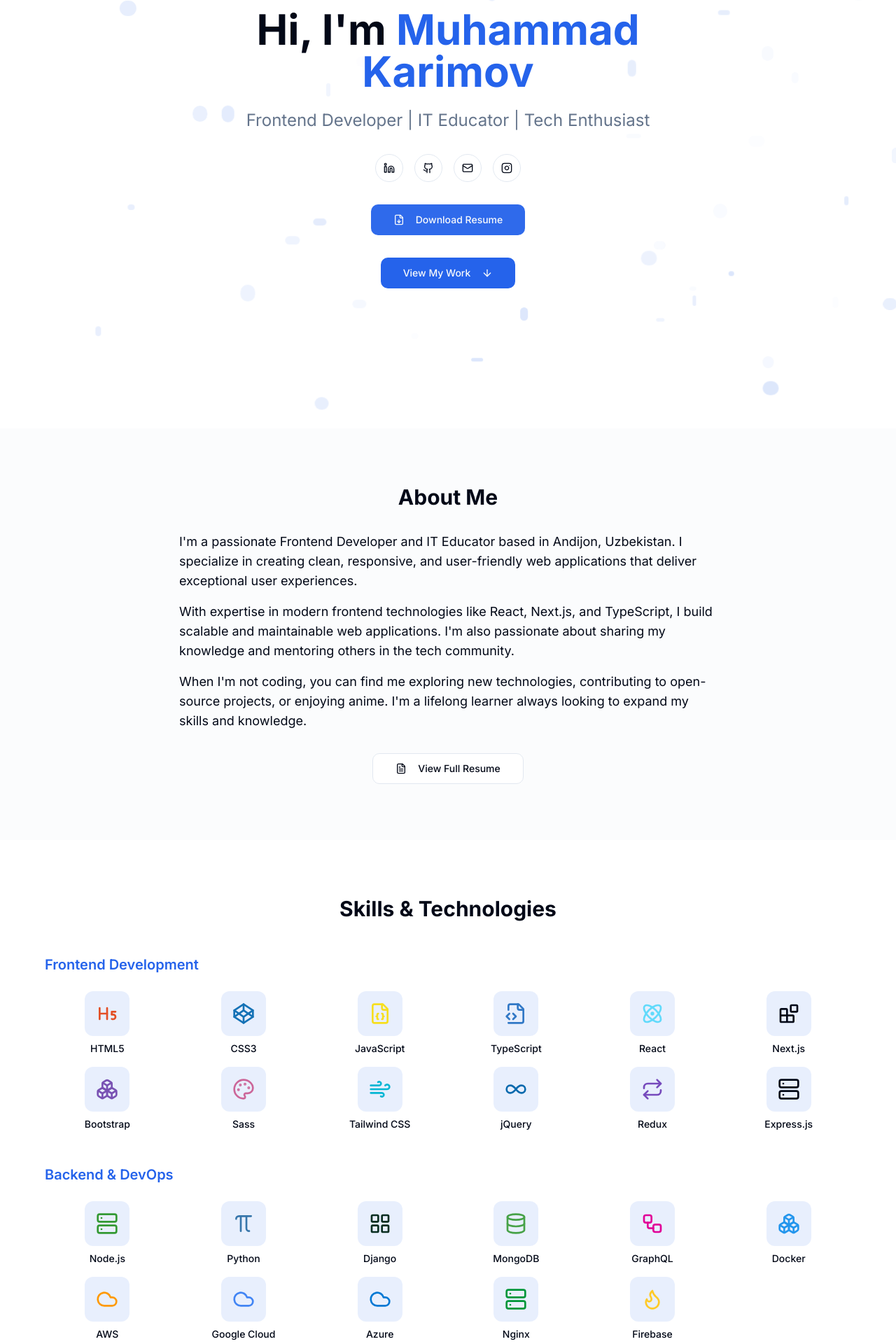
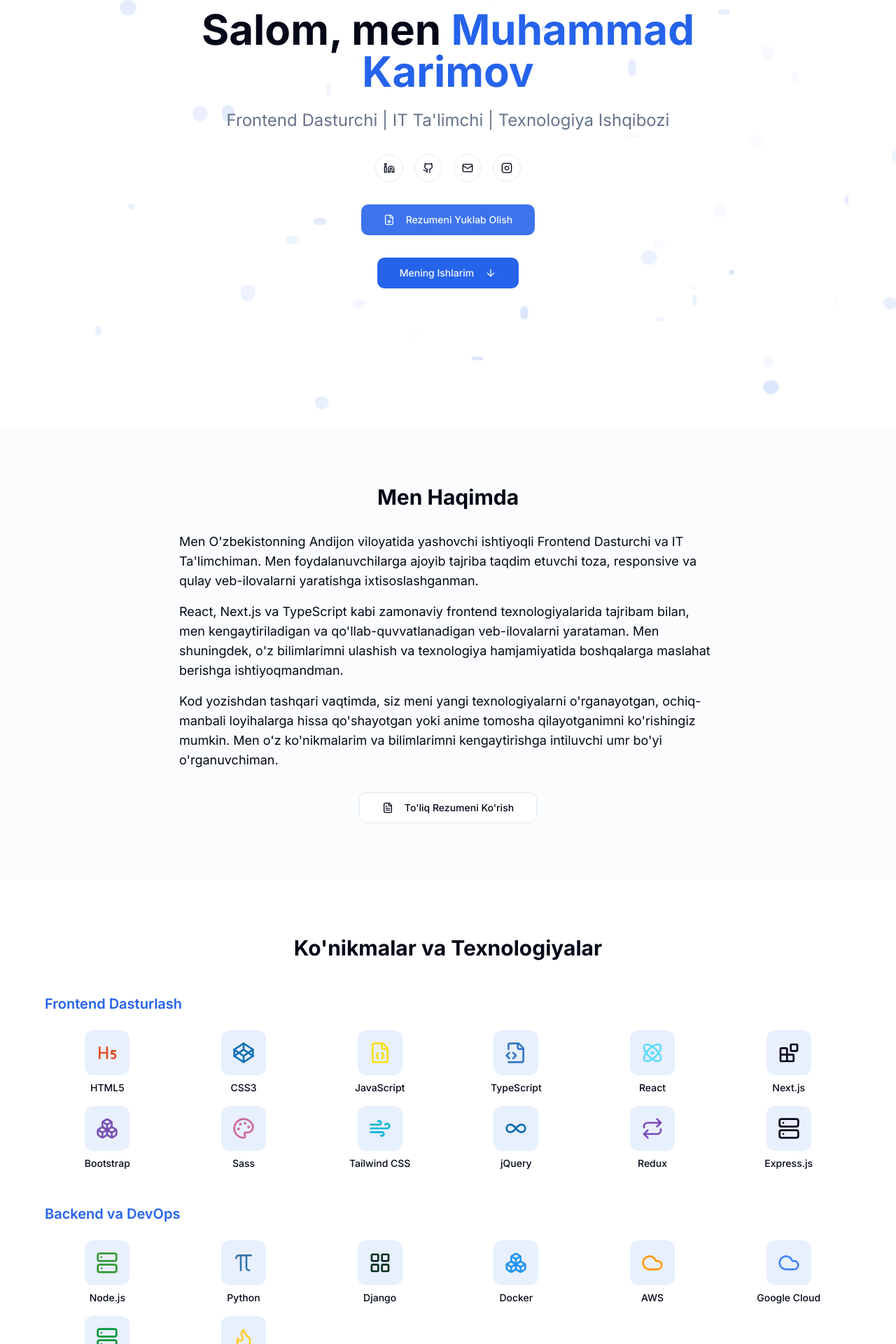
Before and after one commit to MuhammadKarimov-dev/Portfolio, a Next.js app: page / in a window 1280 px wide. Shown: the part 188-2108 px from the top of the page at 70% size. Built offline with nearby package versions, Linux system fonts and the light colour scheme.

Commit message:
add some ingridents

```diff
--- a/app/page.tsx
+++ b/app/page.tsx
@@ -38,12 +38,10 @@ export default function Home() {
     { name: "Node.js", icon: "nodejs", url: "https://nodejs.org/" },
     { name: "Python", icon: "python", url: "https://www.python.org/" },
     { name: "Django", icon: "django", url: "https://www.djangoproject.com/" },
-    { name: "MongoDB", icon: "mongodb", url: "https://www.mongodb.com/" },
-    { name: "GraphQL", icon: "graphql", url: "https://graphql.org/" },
+
     { name: "Docker", icon: "docker", url: "https://www.docker.com/" },
     { name: "AWS", icon: "aws", url: "https://aws.amazon.com/" },
     { name: "Google Cloud", icon: "gcp", url: "https://cloud.google.com/" },
-    { name: "Azure", icon: "azure", url: "https://azure.microsoft.com/" },
     { name: "Nginx", icon: "nginx", url: "https://www.nginx.com/" },
     { name: "Firebase", icon: "firebase", url: "https://firebase.google.com/" },
   ]
@@ -58,53 +56,44 @@ export default function Home() {
     { name: "Figma", icon: "figma", url: "https://www.figma.com/" },
     { name: "Photoshop", icon: "photoshop", url: "https://www.adobe.com/products/photoshop.html" },
     { name: "Notion", icon: "notion", url: "https://www.notion.so/" },
-    { name: "Webpack", icon: "webpack", url: "https://webpack.js.org/" },
-    { name: "Babel", icon: "babel", url: "https://babeljs.io/" },
-    { name: "Kubernetes", icon: "kubernetes", url: "https://kubernetes.io/" },
+    { name: "Vite", icon: "vite", url: "https://vitejs.dev/" },
+
+
   ]
 
   const projects = [
     {
-      title: "E-commerce Platform",
-      description: "A full-featured online store with payment integration, user authentication, and product management",
+      title: "UzMovie Clone",
+      description: "ReactJS yordamida yaratilgan UzMovie.tv saytining clone versiyasi. Filmlar katalogi, kategoriyalar bo'yicha saralash, qidiruv funksiyasi va batafsil ma'lumotlar sahifasiga ega. Responsive dizayn barcha qurilmalarda yaxshi ishlaydi.",
+      image: "https://images.bauerhosting.com/empire/2022/01/Greatest-Movies.jpg?ar=16%3A9&fit=crop&crop=top&auto=format&w=1440&q=80",
+      tech: ["React", "CSS", "React Router DOM", "React Icons"],
+      demoLink: "https://uzmovie-delta.vercel.app/",
+      codeLink: "https://github.com/MuhammadKarimov-dev/Uzmovie-Clone",
+    },
+    {
+      title: "Kutubxona Sayt",
+      description: "Elektron kutubxona tizimi. Kitoblarni qidiruv, filtrlash, saqlash va kategoriyalar bo'yicha ko'rish imkoniyatiga ega.",
       image: "/placeholder.svg?height=300&width=500",
-      tech: ["React", "Node.js", "MongoDB", "Express.js", "Redux"],
+      tech: ["React", "Tailwind CSS", "Firebase", "React Router"],
       demoLink: "#",
       codeLink: "https://github.com/MuhammadKarimov-dev",
     },
     {
-      title: "Task Management App",
-      description:
-        "A responsive task management application with drag-and-drop functionality and team collaboration features",
-      image: "/placeholder.svg?height=300&width=500",
-      tech: ["Next.js", "TypeScript", "Tailwind CSS", "Firebase"],
-      demoLink: "#",
-      codeLink: "https://github.com/MuhammadKarimov-dev",
-    },
-    {
-      title: "Educational Platform",
-      description: "An interactive learning platform with video courses, quizzes, and progress tracking",
+      title: "Ta'lim Platformasi",
+      description: "Video kurslar, viktorinalar va progress kuzatuvi bilan interaktiv o'quv platformasi",
       image: "/placeholder.svg?height=300&width=500",
       tech: ["React", "Django", "PostgreSQL", "AWS"],
       demoLink: "#",
       codeLink: "https://github.com/MuhammadKarimov-dev",
     },
     {
-      title: "Personal Blog",
-      description: "A modern blog platform with markdown support, categories, and search functionality",
+      title: "Shaxsiy Blog",
+      description: "Markdown qo'llab-quvvatlash, kategoriyalar va qidiruv funksiyasi bilan zamonaviy blog platformasi",
       image: "/placeholder.svg?height=300&width=500",
       tech: ["Next.js", "MDX", "Tailwind CSS", "Vercel"],
       demoLink: "#",
       codeLink: "https://github.com/MuhammadKarimov-dev",
-    },
-    {
-      title: "Weather App",
-      description: "A weather application with location detection, forecasts, and interactive maps",
-      image: "/placeholder.svg?height=300&width=500",
-      tech: ["React", "OpenWeather API", "Leaflet", "Styled Components"],
-      demoLink: "#",
-      codeLink: "https://github.com/MuhammadKarimov-dev",
-    },
+    }
   ]
 
   return (
@@ -130,10 +119,10 @@ export default function Home() {
           className="max-w-3xl mx-auto"
         >
           <h1 className="text-4xl md:text-6xl font-bold mb-6">
-            Hi, I'm <span className="text-primary">Muhammad Karimov</span>
+            Salom, men <span className="text-primary">Muhammad Karimov</span>
           </h1>
           <p className="text-xl md:text-2xl mb-8 text-muted-foreground">
-            Frontend Developer | IT Educator | Tech Enthusiast
+            Frontend Dasturchi | IT Ta'limchi | Texnologiya Ishqibozi
           </p>
           <div className="flex justify-center gap-4 mb-8">
             <SocialIcon href="https://www.linkedin.com/in/muhammad-karimovdev/" icon={<Linkedin />} label="LinkedIn" />
@@ -145,15 +134,15 @@ export default function Home() {
           {/* Resume Download Button */}
           <div className="mb-8">
             <Button variant="default" size="lg" className="group animate-pulse hover:animate-none" asChild>
-              <a href="/resume/muhammad-karimov-resume.pdf" download>
+              <a href="https://f005.backblazeb2.com/file/seezntv/test/Muhim/Muhammad_Karimov_Resume.pdf" download target="_blank" rel="noopener noreferrer">
                 <FileDown className="mr-2 h-5 w-5 group-hover:animate-bounce" />
-                Download Resume
+                Rezumeni Yuklab Olish
               </a>
             </Button>
           </div>
 
           <Button onClick={scrollToAbout} size="lg" className="group">
-            View My Work
+            Mening Ishlarim
             <ArrowDown className="ml-2 h-4 w-4 group-hover:animate-bounce" />
           </Button>
         </motion.div>
@@ -168,28 +157,24 @@ export default function Home() {
           viewport={{ once: true, margin: "-100px" }}
           className="max-w-3xl mx-auto"
         >
-          <h2 className="text-3xl font-bold mb-8 text-center">About Me</h2>
+          <h2 className="text-3xl font-bold mb-8 text-center">Men Haqimda</h2>
           <div className="space-y-4">
             <p className="text-lg">
-              I'm a passionate Frontend Developer and IT Educator based in Andijon, Uzbekistan. I specialize in creating
-              clean, responsive, and user-friendly web applications that deliver exceptional user experiences.
+              Men O'zbekistonning Andijon viloyatida yashovchi ishtiyoqli Frontend Dasturchi va IT Ta'limchiman. Men foydalanuvchilarga ajoyib tajriba taqdim etuvchi toza, responsive va qulay veb-ilovalarni yaratishga ixtisoslashganman.
             </p>
             <p className="text-lg">
-              With expertise in modern frontend technologies like React, Next.js, and TypeScript, I build scalable and
-              maintainable web applications. I'm also passionate about sharing my knowledge and mentoring others in the
-              tech community.
+              React, Next.js va TypeScript kabi zamonaviy frontend texnologiyalarida tajribam bilan, men kengaytiriladigan va qo'llab-quvvatlanadigan veb-ilovalarni yarataman. Men shuningdek, o'z bilimlarimni ulashish va texnologiya hamjamiyatida boshqalarga maslahat berishga ishtiyoqmandman.
             </p>
             <p className="text-lg">
-              When I'm not coding, you can find me exploring new technologies, contributing to open-source projects, or
-              enjoying anime. I'm a lifelong learner always looking to expand my skills and knowledge.
+              Kod yozishdan tashqari vaqtimda, siz meni yangi texnologiyalarni o'rganayotgan, ochiq-manbali loyihalarga hissa qo'shayotgan yoki anime tomosha qilayotganimni ko'rishingiz mumkin. Men o'z ko'nikmalarim va bilimlarimni kengaytirishga intiluvchi umr bo'yi o'rganuvchiman.
             </p>
 
             {/* Resume Link in About Section */}
             <div className="pt-4 flex justify-center">
               <Button variant="outline" size="lg" className="group" asChild>
-                <a href="/resume/muhammad-karimov-resume.pdf" target="_blank" rel="noopener noreferrer">
+                <a href="https://f005.backblazeb2.com/file/seezntv/test/Muhim/Muhammad_Karimov_Resume.pdf" target="_blank" rel="noopener noreferrer">
                   <FileText className="mr-2 h-5 w-5" />
-                  View Full Resume
+                  To'liq Rezumeni Ko'rish
                 </a>
               </Button>
             </div>
@@ -207,7 +192,7 @@ export default function Home() {
             viewport={{ once: true, margin: "-100px" }}
             className="text-3xl font-bold mb-12 text-center"
           >
-            Skills & Technologies
+            Ko'nikmalar va Texnologiyalar
           </motion.h2>
 
           {/* Frontend Skills */}
@@ -219,7 +204,7 @@ export default function Home() {
               viewport={{ once: true, margin: "-100px" }}
               className="text-xl font-semibold mb-6 text-primary"
             >
-              Frontend Development
+              Frontend Dasturlash
             </motion.h3>
             <div className="grid grid-cols-2 sm:grid-cols-3 md:grid-cols-4 lg:grid-cols-6 gap-4">
               {frontendSkills.map((skill, index) => (
@@ -237,7 +222,7 @@ export default function Home() {
               viewport={{ once: true, margin: "-100px" }}
               className="text-xl font-semibold mb-6 text-primary"
             >
-              Backend & DevOps
+              Backend va DevOps
             </motion.h3>
             <div className="grid grid-cols-2 sm:grid-cols-3 md:grid-cols-4 lg:grid-cols-6 gap-4">
               {backendSkills.map((skill, index) => (
@@ -255,7 +240,7 @@ export default function Home() {
               viewport={{ once: true, margin: "-100px" }}
               className="text-xl font-semibold mb-6 text-primary"
             >
-              Tools & Others
+              Vositalar va Boshqalar
             </motion.h3>
             <div className="grid grid-cols-2 sm:grid-cols-3 md:grid-cols-4 lg:grid-cols-6 gap-4">
               {toolsSkills.map((skill, index) => (
@@ -276,7 +261,7 @@ export default function Home() {
             viewport={{ once: true, margin: "-100px" }}
             className="text-3xl font-bold mb-12 text-center"
           >
-            Projects
+            Loyihalar
           </motion.h2>
 
           <ProjectCarousel projects={projects} />
@@ -292,9 +277,9 @@ export default function Home() {
           viewport={{ once: true, margin: "-100px" }}
           className="max-w-3xl mx-auto text-center"
         >
-          <h2 className="text-3xl font-bold mb-8">Get In Touch</h2>
+          <h2 className="text-3xl font-bold mb-8">Bog'lanish</h2>
           <p className="text-lg mb-8 text-muted-foreground">
-            Feel free to reach out if you're looking for a developer, have a question, or just want to connect.
+            Agar dasturchi qidirayotgan bo'lsangiz, savolingiz bo'lsa yoki shunchaki bog'lanmoqchi bo'lsangiz, men bilan bog'lanishingiz mumkin.
           </p>
           <div className="flex flex-wrap justify-center gap-4">
             <Button
@@ -358,7 +343,7 @@ export default function Home() {
 
       {/* Footer */}
       <footer className="py-6 px-6 text-center text-sm text-muted-foreground border-t">
-        <p>© {new Date().getFullYear()} Muhammad Karimov. All rights reserved.</p>
+        <p>© {new Date().getFullYear()} Muhammad Karimov. Barcha huquqlar himoyalangan.</p>
       </footer>
     </main>
   )
```
Also changed, not shown: 1 other file (tests, documents, lock files or other folders).
